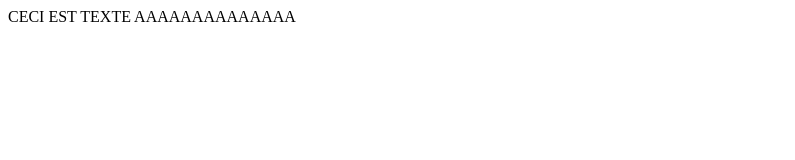
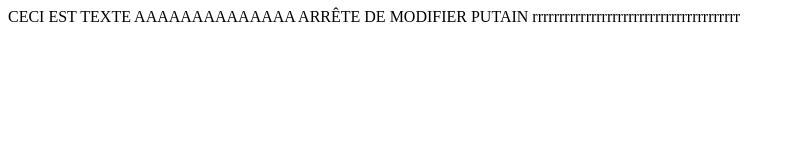
Before and after one commit to RowanLC/Test-Rowan, a plain HTML site: page index.html in a window 1280 px wide. Shown: the whole page, without its empty margins (0-795 px from the left). Drawn offline with Linux system fonts and the light colour scheme.

Commit message:
Zut à la fin

```diff
--- a/index.html
+++ b/index.html
@@ -9,5 +9,7 @@
 <body>
     CECI EST TEXTE
     AAAAAAAAAAAAAA
+    ARRÊTE DE MODIFIER PUTAIN
+    rrrrrrrrrrrrrrrrrrrrrrrrrrrrrrrrrrrrrrr
 </body>
 </html>
```
